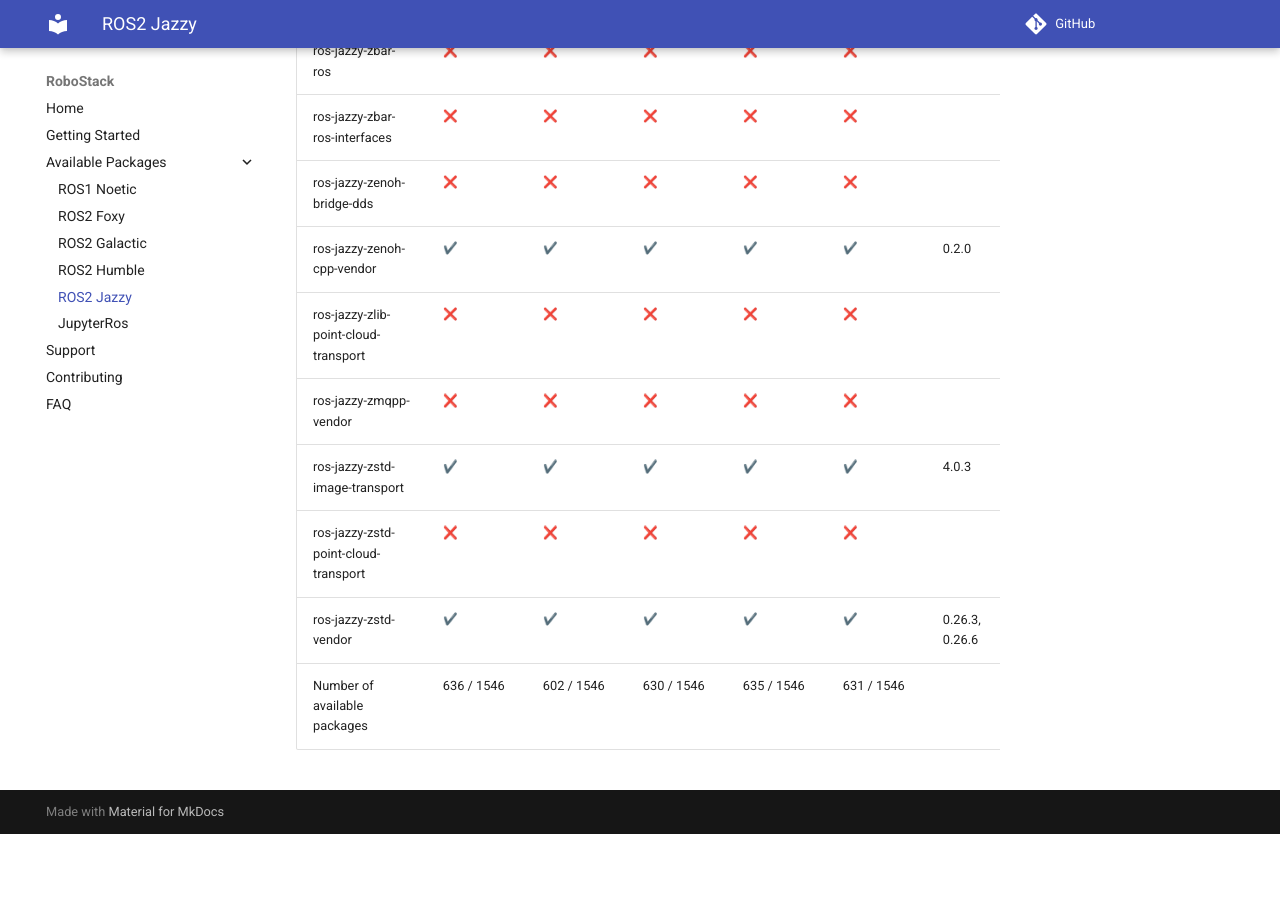
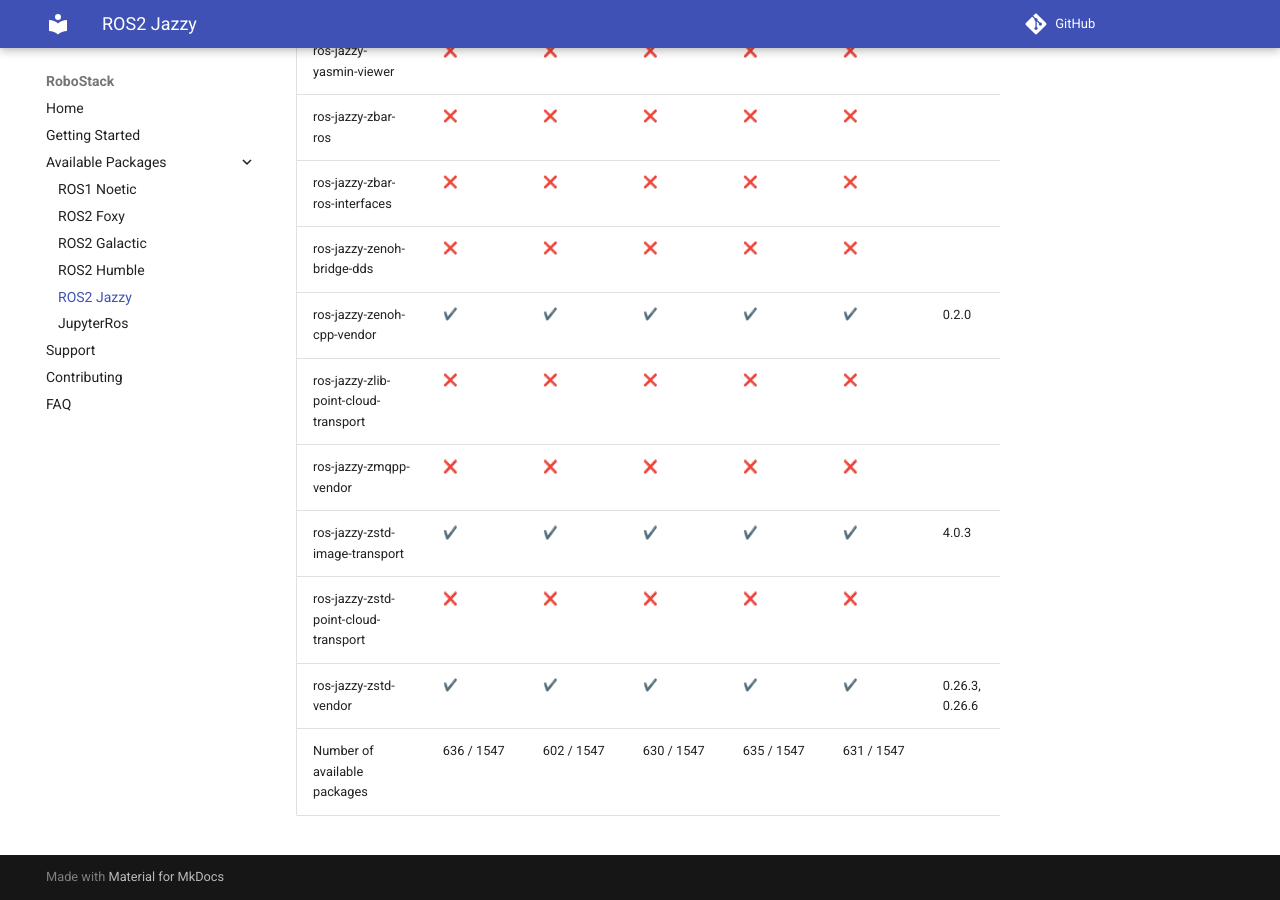
Before and after one commit to RoboStack/robostack.github.io, an MkDocs documentation site: the page built from docs/jazzy.md, in a window 1280 px wide and 900 px high, scrolled down 111633 px. Built offline with MkDocs 1.6.1 and Material for MkDocs 9.7.7, drawn with Linux system fonts in a browser that asks for light colours; emoji names are drawn with the system emoji font; comment, search, counter and statistics services are not loaded; before the commit the page ends 112467 px from its top, so only the background shows below that; some of the changed text lies outside the part shown.

Commit message:
Update tables

```diff
--- a/docs/jazzy.md
+++ b/docs/jazzy.md
@@ -1546,4 +1547,4 @@
 | ros-jazzy-zstd-image-transport | :heavy_check_mark: { data-sort='1' } | :heavy_check_mark: { data-sort='1' } | :heavy_check_mark: { data-sort='1' } | :heavy_check_mark: { data-sort='1' } | :heavy_check_mark: { data-sort='1' } | 4.0.3  |
 | ros-jazzy-zstd-point-cloud-transport | :x: { data-sort='0' } | :x: { data-sort='0' } | :x: { data-sort='0' } | :x: { data-sort='0' } | :x: { data-sort='0' } |   |
 | ros-jazzy-zstd-vendor | :heavy_check_mark: { data-sort='1' } | :heavy_check_mark: { data-sort='1' } | :heavy_check_mark: { data-sort='1' } | :heavy_check_mark: { data-sort='1' } | :heavy_check_mark: { data-sort='1' } | 0.26.3, 0.26.6  |
-| Number of available packages |  636 / 1546 | 602 / 1546 | 630 / 1546 | 635 / 1546 | 631 / 1546 |
+| Number of available packages |  636 / 1547 | 602 / 1547 | 630 / 1547 | 635 / 1547 | 631 / 1547 |
```
Also changed, not shown: other parts of docs/jazzy.md (+1 -0 lines).
